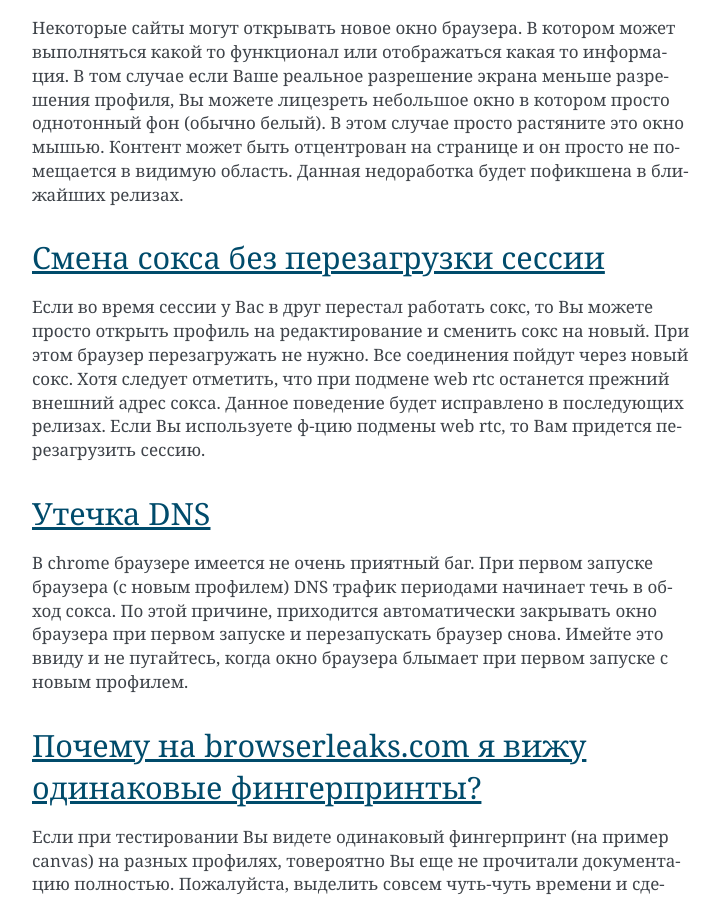
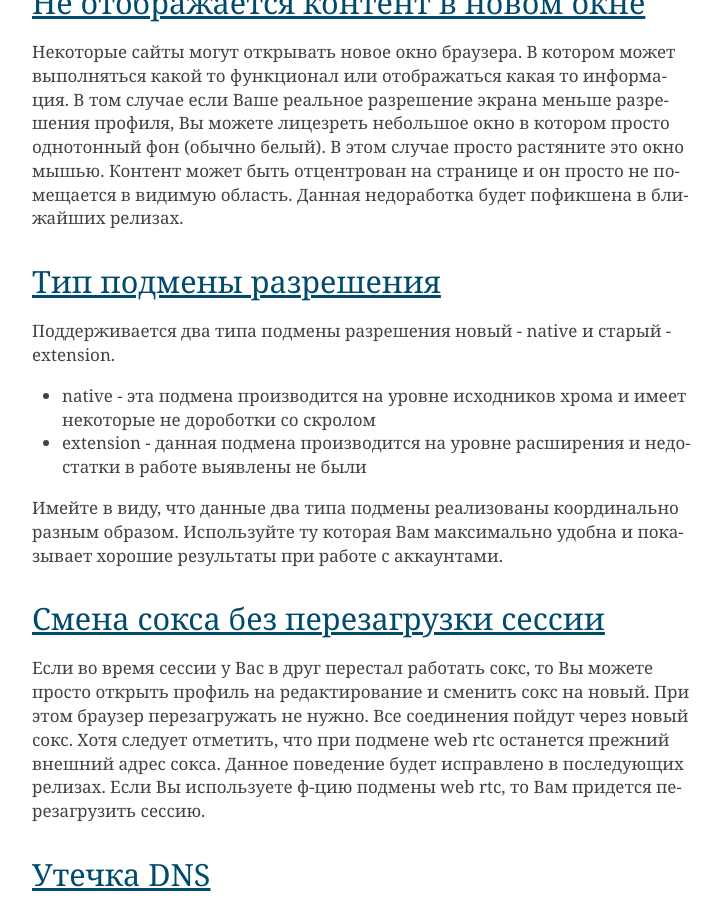
Before and after one commit to gcc-master/chebrowser-beta-doc, a Sphinx documentation site: the page built from source/faq.rst, in a window 1280 px wide and 900 px high, scrolled down 1941 px. Shown: the whole window, without its empty margins (388-1110 px from the left). Built offline with Sphinx 7.4.7, drawn with Linux system fonts in a browser that asks for light colours; some of the changed text lies outside the part shown.

Commit message:
ver 0.2.3 - resolution types

```diff
--- a/source/faq.rst
+++ b/source/faq.rst
@@ -56,6 +56,18 @@ F.A.Q.
 В этом случае просто растяните это окно мышью.
 Контент может быть отцентрован на странице и он просто не помещается в видимую область.
 Данная недоработка будет пофикшена в ближайших релизах.
+
+
+Тип подмены разрешения
+----------------------
+Поддерживается два типа подмены разрешения новый - native и старый - extension.
+
+- native - эта подмена производится на уровне исходников хрома и имеет некоторые не дороботки со скролом
+- extension - данная подмена производится на уровне расширения и недостатки в работе выявлены не были
+
+Имейте в виду, что данные два типа подмены реализованы координально разным образом.
+Используйте ту которая Вам максимально удобна и показывает хорошие результаты при работе с аккаунтами.
+
 
 Смена сокса без перезагрузки сессии
 -----------------------------------
```
